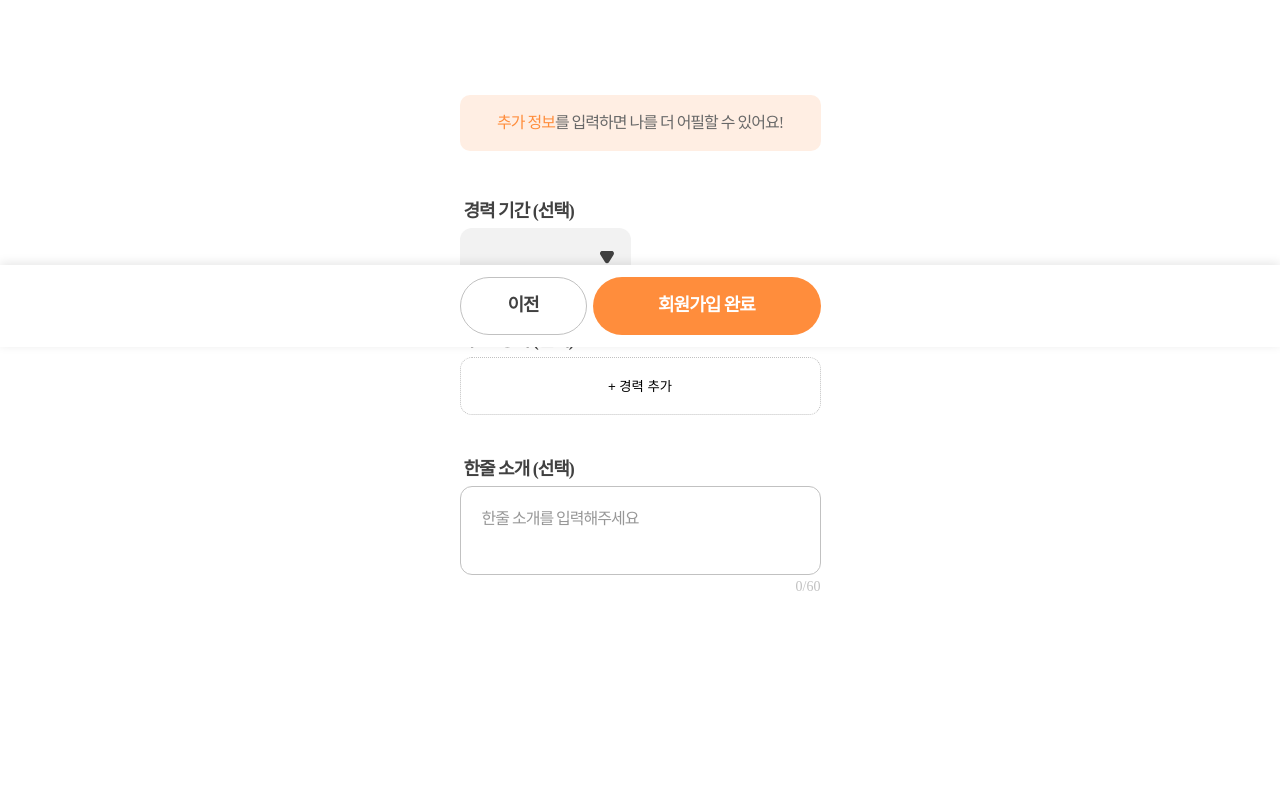
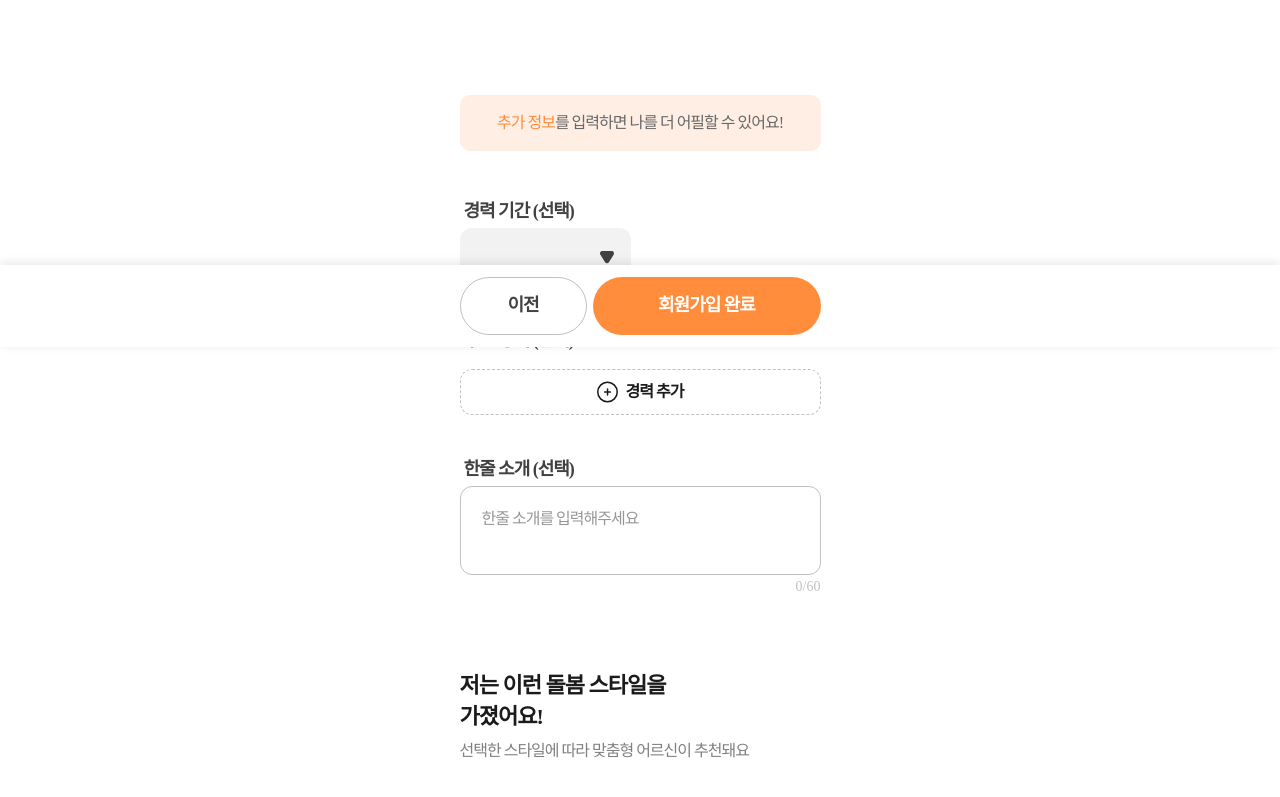
Before and after one commit to TheAverageAgeHasGottenYounger/front, a React (Create React App) app: page /signup/add-info in a window 1280 px wide. Shown: the part 453-1250 px from the top of the page. Before the commit the page ends 1184 px from the top, so only its background shows below. Built offline with nearby package versions, Linux system fonts and the light colour scheme.

Commit message:
회원가입 스타일 추가 작업중

```diff
--- a/src/APP/pages/Signup/AddInfo/Signup.AddInfo.main.jsx
+++ b/src/APP/pages/Signup/AddInfo/Signup.AddInfo.main.jsx
@@ -87,7 +87,10 @@ export default function AddInfo() {
 
         <items.LabelUtilWrapper>
           <Label text="주요 경력 (선택)" />
-          <items.AddButton>+ 경력 추가</items.AddButton>
+          <items.AddButton>
+            <items.AddImg src="/img/add.svg" alt="추가하기" />
+            <items.AddText>경력 추가</items.AddText>
+          </items.AddButton>
         </items.LabelUtilWrapper>
 
         <items.LabelUtilWrapper>
@@ -102,6 +105,13 @@ export default function AddInfo() {
           />
         </items.LabelUtilWrapper>
       </items.BottomWrapper>
+
+      <items.Head3>
+        저는 이런 돌봄 스타일을
+        <br />
+        가졌어요!
+      </items.Head3>
+      <items.Body>선택한 스타일에 따라 맞춤형 어르신이 추천돼요</items.Body>
 
       <items.ButtonContainer>
         <items.ButtoninnerContainer>
--- a/src/APP/pages/Signup/AddInfo/Styled/Signup.AddInfo.main.styles.js
+++ b/src/APP/pages/Signup/AddInfo/Styled/Signup.AddInfo.main.styles.js
@@ -37,6 +37,14 @@ export const Head = styled.div`
   margin-bottom: 38px;
 `;
 
+
+export const Head3 = styled.div`
+  ${tokens.typography.h3};
+  color: ${tokens.colors.gray[900]};
+  width: 361px;
+  margin-bottom: 8px;
+`;
+
 export const TopWrapper = styled.div`
   display: flex;
   flex-direction: column;
@@ -50,7 +58,7 @@ export const BottomWrapper = styled.div`
   flex-direction: column;
   justify-content: space-between;
   height: 349px;
-  margin-bottom: 97px;
+  margin-bottom: 127px;
 `;
 
 export const LabelButtonWrapper = styled.div`
@@ -108,11 +116,30 @@ export const SubText = styled.span`
 `;
 
 export const AddButton = styled.button`
+  display: flex;
+  justify-content: center;
+  align-items: center;
   background-color: white;
   width: 361px;
   height: 58px;
-  border: 1.5px dotted ${tokens.colors.gray[300]};
+  border: 1.5px dashed ${tokens.colors.gray[300]};
   border-radius: 12px;
+  margin-top: 12px;
+`;
+
+export const AddImg = styled.img`
+  margin-right: 8px;
+`;
+
+export const AddText = styled.div`
+  ${tokens.typography.label_Sb_16};
+  color: ${tokens.colors.gray[900]};
+`;
+
+export const Body = styled.span`
+  ${tokens.typography.body_M_16};
+  color: ${tokens.colors.gray[500]};
+  width: 361px;
 `;
 
 export const ButtonContainer = styled.div`
--- a/src/APP/pages/Signup/Info/Signup.Info.main.jsx
+++ b/src/APP/pages/Signup/Info/Signup.Info.main.jsx
@@ -191,9 +191,11 @@ export default function Info() {
               width="140px"
             />
           </items.DropdownContainer>
-          <items.AddButton>+ 자격증 추가</items.AddButton>
+          <items.AddButton>
+            <items.AddImg src="/img/add.svg" alt="추가하기" />
+            <items.AddText>자격증 추가</items.AddText>
+          </items.AddButton>
         </items.InputContainer>
-        {/* 자격증 추기 */}
       </items.InputWrapper>
 
       <items.ButtonContainer>
--- a/src/APP/pages/Signup/Info/Styled/Signup.Info.main.styles.js
+++ b/src/APP/pages/Signup/Info/Styled/Signup.Info.main.styles.js
@@ -93,12 +93,24 @@ export const DropdownContainer = styled.div`
 `;
 
 export const AddButton = styled.button`
+  display: flex;
+  justify-content: center;
+  align-items: center;
   background-color: white;
   width: 361px;
   height: 58px;
-  border: 1.5px dotted ${tokens.colors.gray[300]};
+  border: 1.5px dashed ${tokens.colors.gray[300]};
   border-radius: 12px;
   margin-top: 12px;
+`;
+
+export const AddImg = styled.img`
+  margin-right: 8px;
+`;
+
+export const AddText = styled.div`
+  ${tokens.typography.label_Sb_16};
+  color: ${tokens.colors.gray[900]};
 `;
 
 export const ButtonContainer = styled.div`
```
Also changed, not shown: public/img/add.svg (added).
